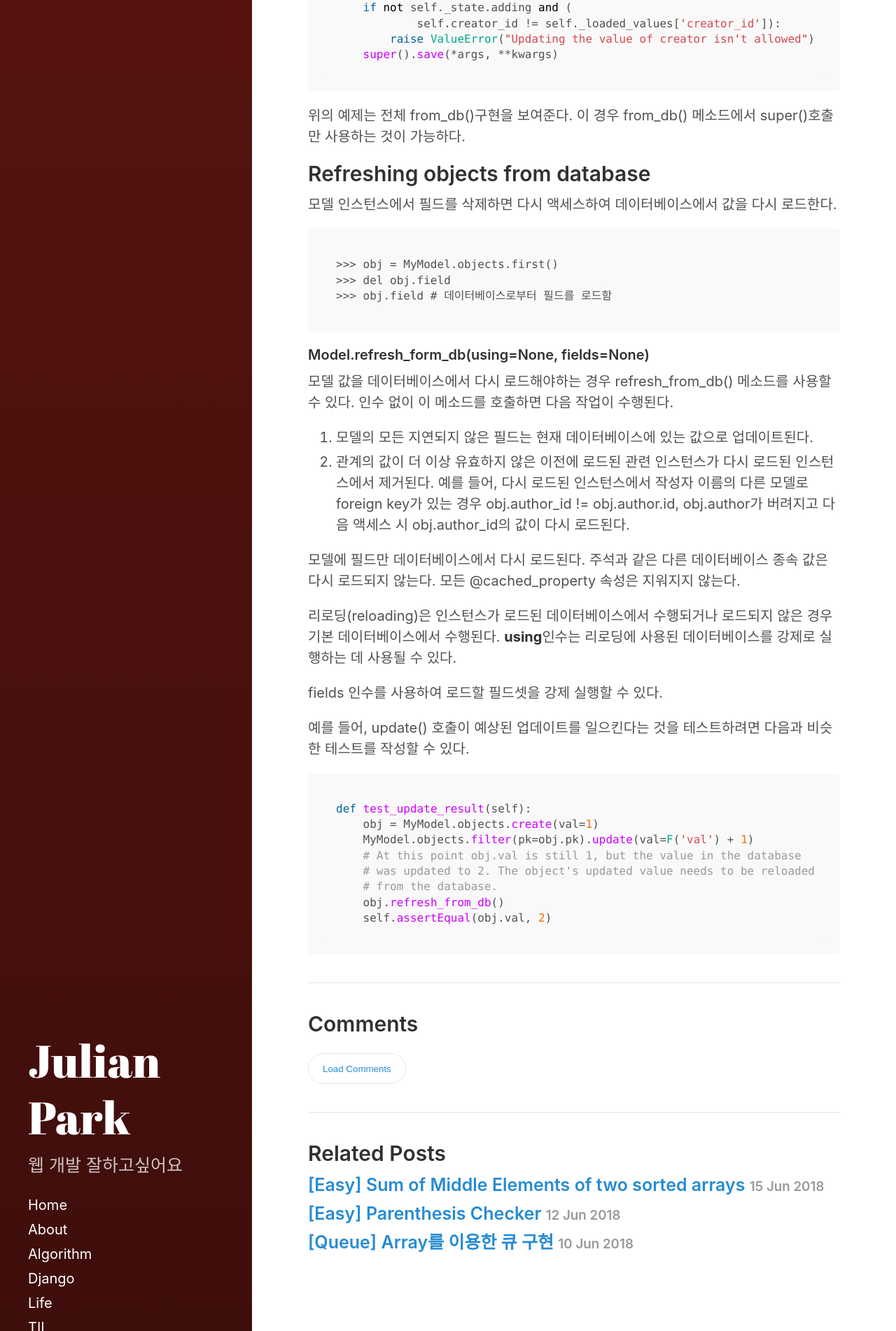
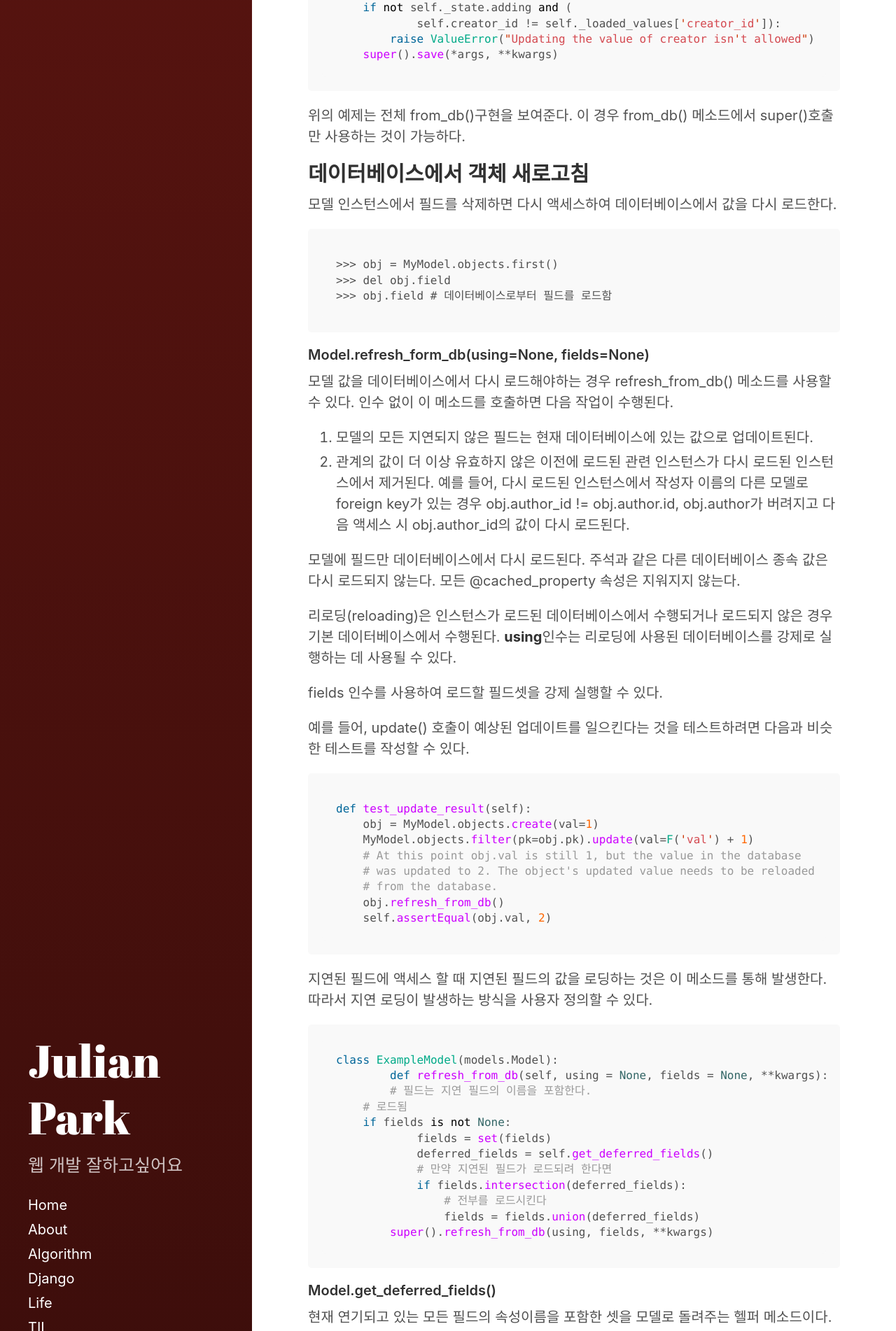
Before and after one commit to Chrisaor/chrisaor.github.com, a Jekyll site: the page built from _posts/Django/2018-05-21-ModelInstance.md, in a window 1280 px wide. Shown: the part 2838-4740 px from the top of the page at 70% size. Built offline with Jekyll 4.4.1, drawn with Linux system fonts in a browser that asks for light colours; some of the changed text lies outside the part shown.

Commit message:
algorithm update

````diff
--- /dev/null
+++ b/_posts/Algorithm/2018-06-16-Algorithm_MakeADistinctDigit.md
@@ -0,0 +1,50 @@
+---
+layout: post
+title:  "[Easy] Sum of Middle Elements of two sorted arrays"
+date:   2018-06-15 12:22:00 +0900
+categories: Algorithm
+---
+
+Given an array A[] of n elements.The task is to make a sorted array which will contain all distinct digits present in A[].
+
+
+**Input:**
+The first line of input contains an integer T denoting the no of test cases. Then T test cases follow. Each test case contains an integer N, denoting the length of the array. Then in the next line are N space separated integers of the array.
+
+**Output:**
+For each test case in a new line print the distinct array of digits.
+
+**Constraints:**
+1<=T<=100
+1<=n<=200
+1<=A[]<=1000
+
+
+**Example:**
+**Input:**
+2
+3
+131 11 48
+4
+111 222 333 446
+
+**Output:**
+1 3 4 8
+1 2 3 4 6
+
+```python
+def distinct_array(arr):
+    result = list()
+    for i in range(len(arr)):
+        for j in range(len(str(arr[i]))):
+            if str(arr[i])[j] not in result:
+                result.append(str(arr[i])[j])
+
+    return ' '.join(sorted(result))
+
+t = int(input())
+for i in range(t):
+    n = input()
+    arr1 = list(map(int, input().split()))
+    print(distinct_array(arr1))
+```
--- a/_posts/Django/2018-05-21-ModelInstance.md
+++ b/_posts/Django/2018-05-21-ModelInstance.md
@@ -106,7 +106,7 @@ def save(self, *args, **kwargs):
 
 위의 예제는 전체 from_db()구현을 보여준다. 이 경우 from_db() 메소드에서 super()호출 만 사용하는 것이 가능하다.
 
-## Refreshing objects from database
+## 데이터베이스에서 객체 새로고침
 
 모델 인스턴스에서 필드를 삭제하면 다시 액세스하여 데이터베이스에서 값을 다시 로드한다.
 
@@ -141,3 +141,31 @@ def test_update_result(self):
     obj.refresh_from_db()
     self.assertEqual(obj.val, 2)
 ```
+
+지연된 필드에 액세스 할 때 지연된 필드의 값을 로딩하는 것은 이 메소드를 통해 발생한다. 따라서 지연 로딩이 발생하는 방식을 사용자 정의할 수 있다.
+
+```python
+class ExampleModel(models.Model):
+	def refresh_from_db(self, using = None, fields = None, **kwargs):
+	# 필드는 지연 필드의 이름을 포함한다.
+    # 로드됨
+    if fields is not None:
+            fields = set(fields)
+            deferred_fields = self.get_deferred_fields()
+            # 만약 지연된 필드가 로드되려 한다면
+            if fields.intersection(deferred_fields):
+                # 전부를 로드시킨다
+                fields = fields.union(deferred_fields)
+        super().refresh_from_db(using, fields, **kwargs)
+```
+
+#### Model.get_deferred_fields()
+
+현재 연기되고 있는 모든 필드의 속성이름을 포함한 셋을 모델로 돌려주는 헬퍼 메소드이다.
+
+## 객체 유효성 검사하기
+
+모델 유효성 검사에는 세 단계가 있다.
+
+1. 모델 필드들 유효화하기 - **Model.clean_fields()**
+2.
````
